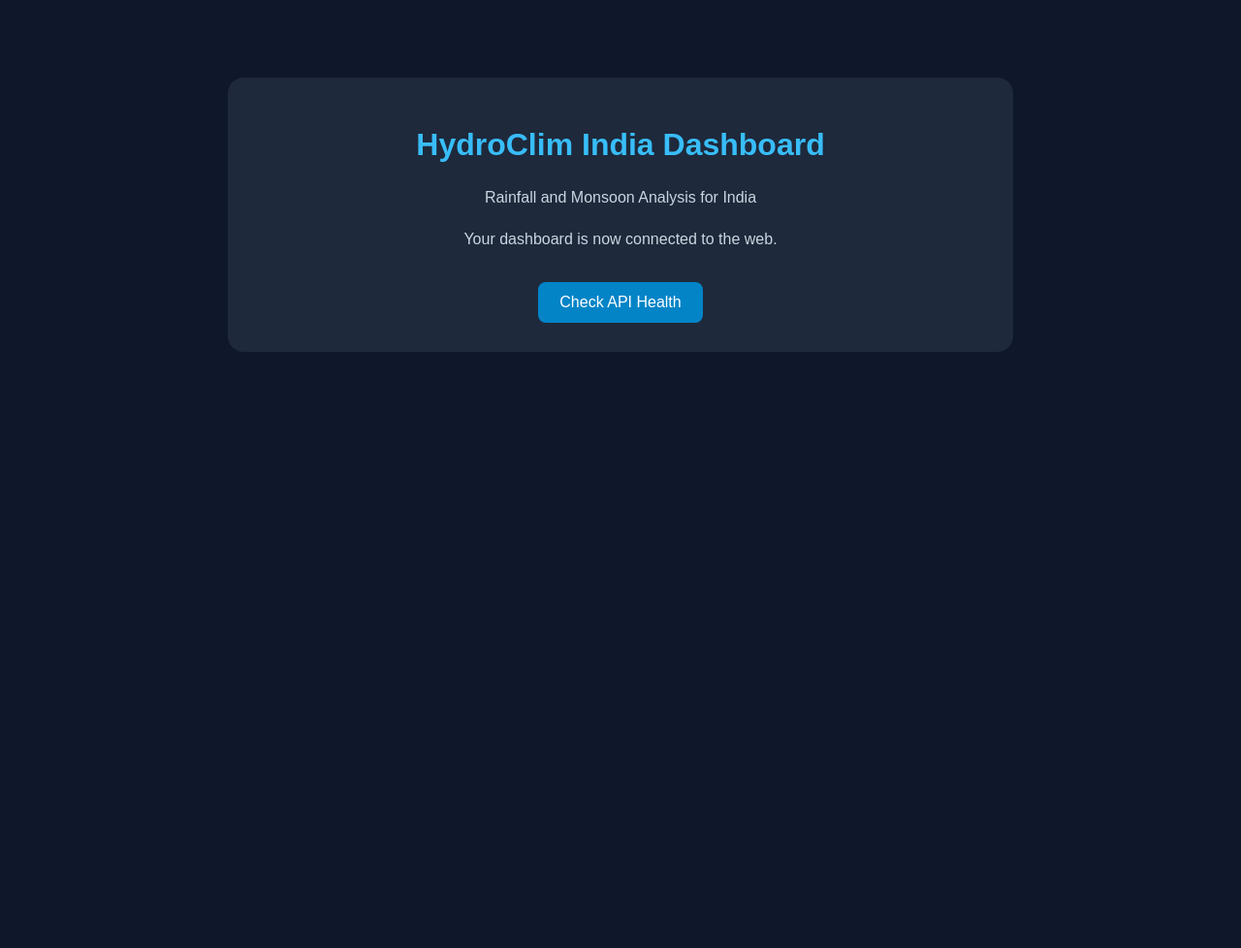
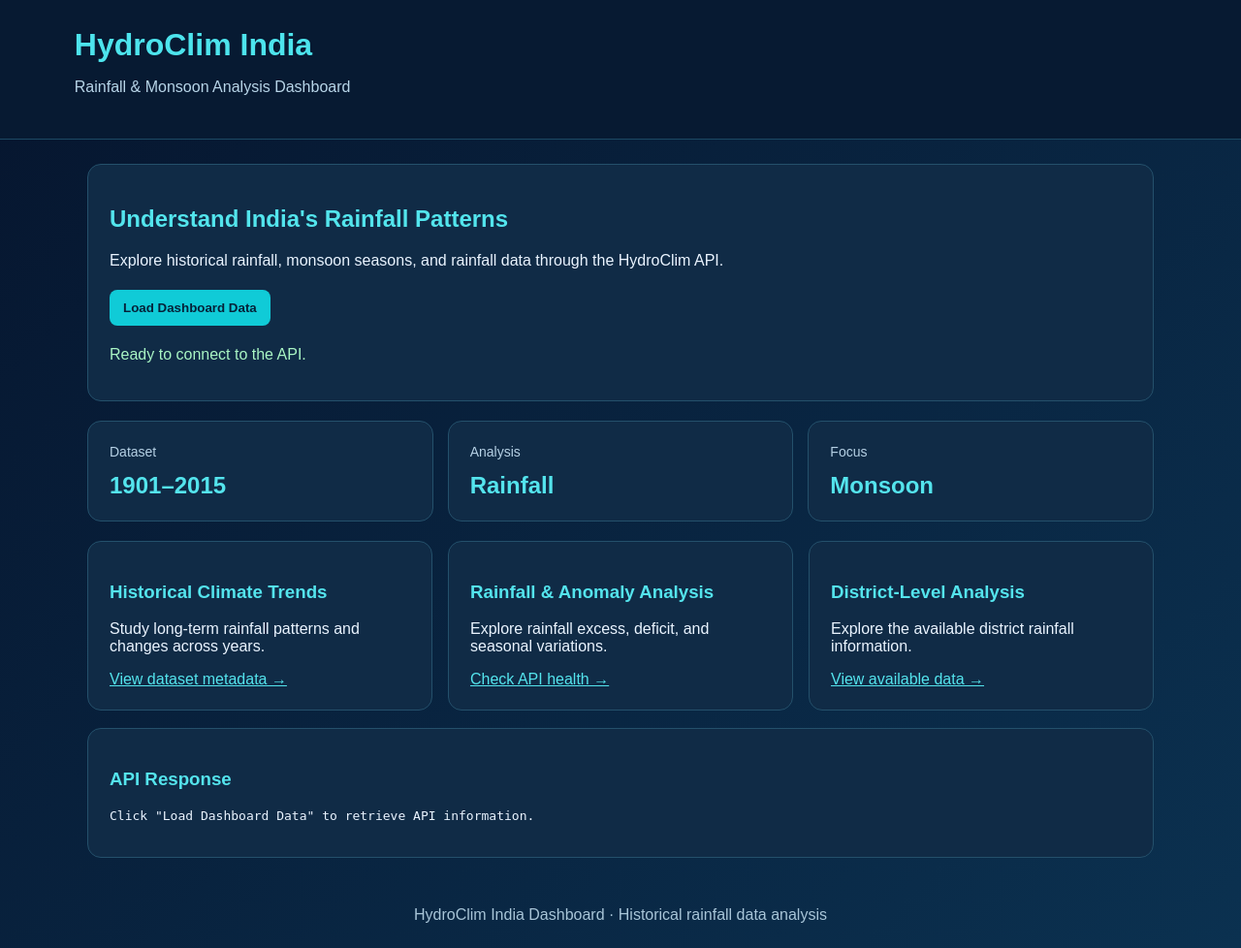
Before and after one commit to Mahesh092/hydroclim-india-dashboard, a Flask app: page / in a window 1280 px wide. Shown: the whole page at 97% size. Before the commit the page ends 363 px from the top, so only its background shows below. Run offline with Flask 3, Linux system fonts and the light colour scheme.

Commit message:
Update index.html

```diff
--- a/templates/index.html
+++ b/templates/index.html
@@ -6,40 +6,126 @@
   <meta name="viewport" content="width=device-width, initial-scale=1.0">
   <title>HydroClim India Dashboard</title>
   <style>
+    * { box-sizing: border-box; }
     body {
       margin: 0;
-            padding: 40px 20px;
       font-family: Arial, sans-serif;
-            background: #0f172a;
-            color: white;
-            text-align: center;
+      color: #eaf4ff;
+      background: linear-gradient(135deg, #06152e, #0b3150);
     }
-        .card {
-            max-width: 750px;
-            margin: 40px auto;
-            padding: 30px;
-            background: #1e293b;
-            border-radius: 16px;
+    header {
+      padding: 28px 6%;
+      background: #071a32;
+      border-bottom: 1px solid #1c4964;
     }
-        h1 { color: #38bdf8; }
-        p { color: #cbd5e1; line-height: 1.7; }
-        a {
-            display: inline-block;
-            margin-top: 15px;
-            padding: 12px 22px;
-            background: #0284c7;
-            color: white;
-            text-decoration: none;
+    header h1 { margin: 0; color: #4de4ed; }
+    header p { color: #b8d5e8; }
+    main { max-width: 1150px; margin: auto; padding: 25px; }
+    .hero, .panel, .stat {
+      background: #102b46;
+      border: 1px solid #24506b;
+      border-radius: 14px;
+      padding: 22px;
+    }
+    .hero { margin-bottom: 20px; }
+    .hero h2 { color: #53e5ed; }
+    .stats {
+      display: grid;
+      grid-template-columns: repeat(auto-fit, minmax(190px, 1fr));
+      gap: 15px;
+      margin: 20px 0;
+    }
+    .stat span { color: #b6d1e5; font-size: 14px; }
+    .stat h3 { color: #54e4ed; font-size: 24px; margin: 12px 0 0; }
+    .panels {
+      display: grid;
+      grid-template-columns: repeat(auto-fit, minmax(260px, 1fr));
+      gap: 16px;
+    }
+    .panel h3 { color: #54e4ed; }
+    select, button {
+      padding: 11px 14px;
+      border: 0;
       border-radius: 8px;
+      margin: 5px 5px 5px 0;
     }
+    button { background: #10cbd7; color: #062239; font-weight: bold; cursor: pointer; }
+    a { color: #54e4ed; }
+    .status { color: #a9f5c4; }
+    footer { text-align: center; color: #a8c5d8; padding: 25px; }
   </style>
 </head>
 <body>
-    <div class="card">
-        <h1>HydroClim India Dashboard</h1>
-        <p>Rainfall and Monsoon Analysis for India</p>
-        <p>Your dashboard is now connected to the web.</p>
-        <a href="/api/health">Check API Health</a>
+  <header>
+    <h1>HydroClim India</h1>
+    <p>Rainfall & Monsoon Analysis Dashboard</p>
+  </header>
+
+  <main>
+    <section class="hero">
+      <h2>Understand India's Rainfall Patterns</h2>
+      <p>Explore historical rainfall, monsoon seasons, and rainfall data through the HydroClim API.</p>
+      <button onclick="loadData()">Load Dashboard Data</button>
+      <p id="status" class="status">Ready to connect to the API.</p>
+    </section>
+
+    <section class="stats">
+      <div class="stat">
+        <span>Dataset</span>
+        <h3>1901–2015</h3>
       </div>
+      <div class="stat">
+        <span>Analysis</span>
+        <h3>Rainfall</h3>
+      </div>
+      <div class="stat">
+        <span>Focus</span>
+        <h3>Monsoon</h3>
+      </div>
+    </section>
+
+    <section class="panels">
+      <div class="panel">
+        <h3>Historical Climate Trends</h3>
+        <p>Study long-term rainfall patterns and changes across years.</p>
+        <a href="/api/metadata">View dataset metadata →</a>
+      </div>
+      <div class="panel">
+        <h3>Rainfall & Anomaly Analysis</h3>
+        <p>Explore rainfall excess, deficit, and seasonal variations.</p>
+        <a href="/api/health">Check API health →</a>
+      </div>
+      <div class="panel">
+        <h3>District-Level Analysis</h3>
+        <p>Explore the available district rainfall information.</p>
+        <a href="/api/metadata">View available data →</a>
+      </div>
+    </section>
+
+    <section class="panel" style="margin-top:18px">
+      <h3>API Response</h3>
+      <pre id="result" style="white-space:pre-wrap;overflow-wrap:anywhere">Click "Load Dashboard Data" to retrieve API information.</pre>
+    </section>
+  </main>
+
+  <footer>HydroClim India Dashboard · Historical rainfall data analysis</footer>
+
+  <script>
+    async function loadData() {
+      const status = document.getElementById("status");
+      const result = document.getElementById("result");
+      status.textContent = "Loading data...";
+      try {
+        const response = await fetch("/api/metadata");
+        if (!response.ok) throw new Error("HTTP " + response.status);
+        const data = await response.json();
+        result.textContent = JSON.stringify(data, null, 2);
+        status.textContent = "Connected successfully!";
+      } catch (error) {
+        status.textContent = "Could not load data. Please try again.";
+        result.textContent = error.message;
+      }
+    }
+  </script>
 </body>
 </html>
```
Lines whose indentation alone changed are shown as unchanged.
